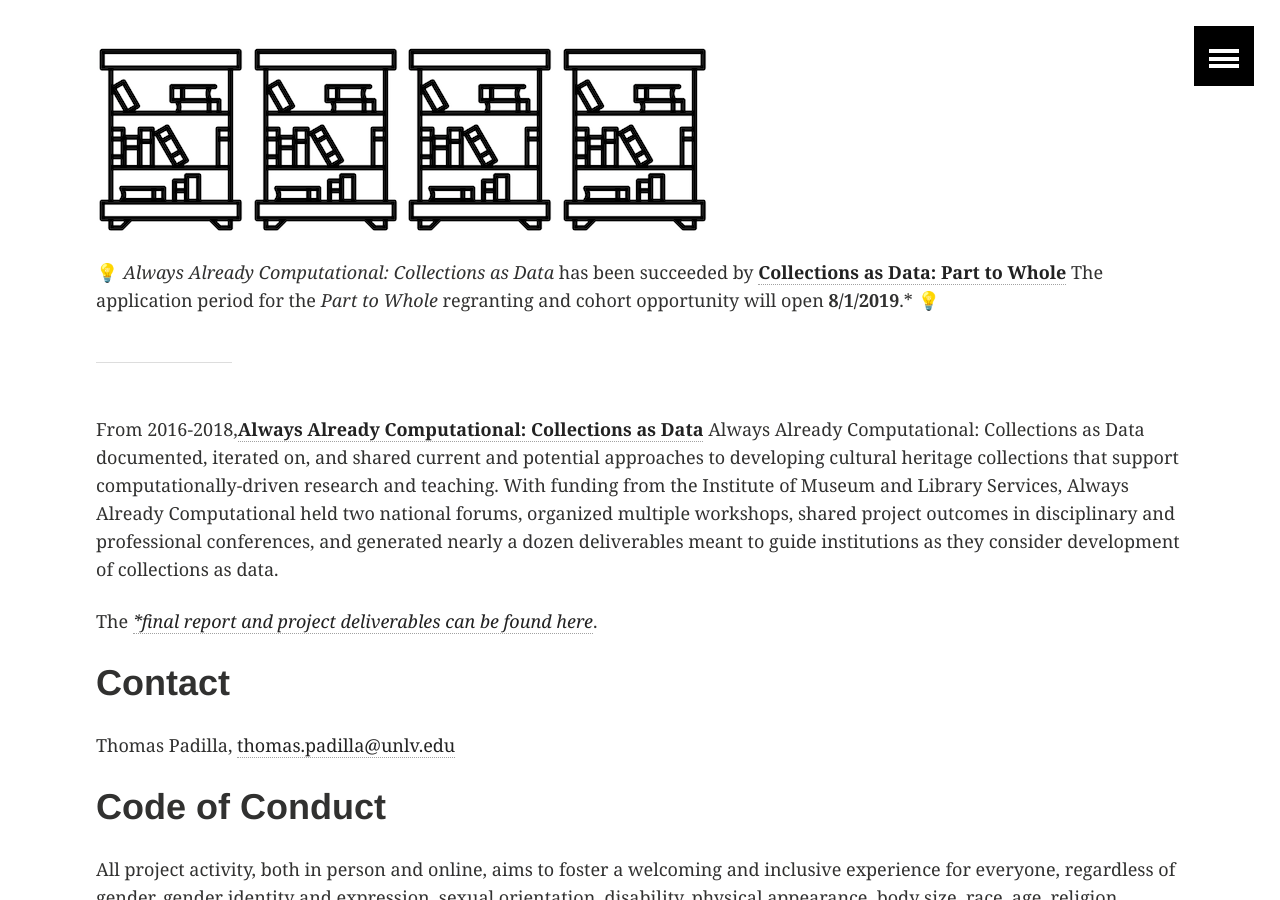
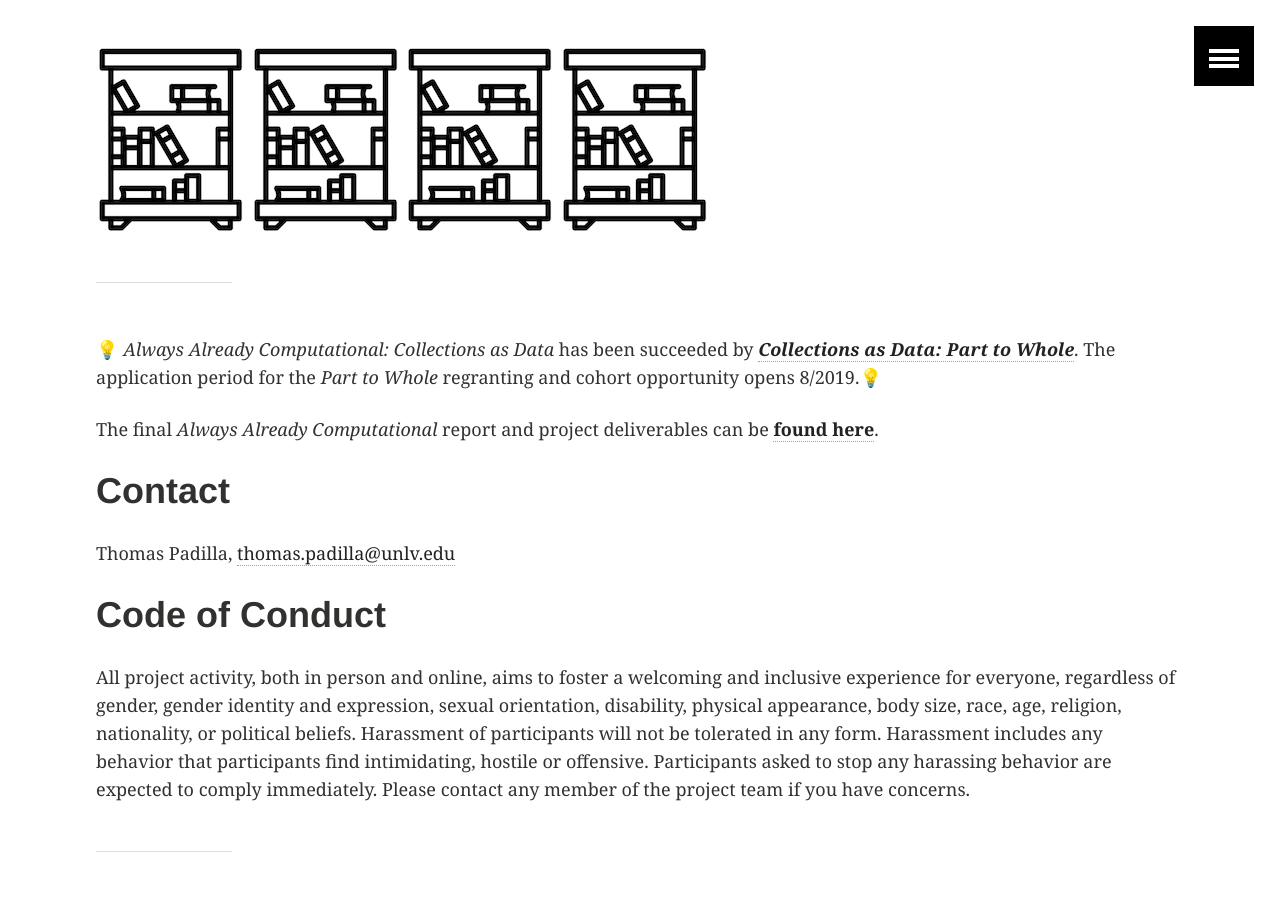
Before and after one commit to collectionsasdata/collectionsasdata.github.io, a Jekyll site: the page built from index.md, in a window 1280 px wide and 900 px high, scrolled down 240 px. Built offline with Jekyll 4.4.1, drawn with Linux system fonts in a browser that asks for light colours.

Commit message:
Update index.md

```diff
--- a/index.md
+++ b/index.md
@@ -5,13 +5,11 @@
 ---
 ![library](images/library.png) ![library](images/library.png) ![library](images/library.png) ![library](images/library.png)
 
-💡 *Always Already Computational: Collections as Data* has been succeeded by [**Collections as Data: Part to Whole**](https://collectionsasdata.github.io/part2whole/) The application period for the *Part to Whole* regranting and cohort opportunity will open **8/1/2019**.* 💡
-
 ---
 
-From 2016-2018,[**Always Already Computational: Collections as Data**](https://www.imls.gov/grants/awarded/LG-73-16-0096-16)  Always Already Computational: Collections as Data documented, iterated on, and shared current and potential approaches to developing cultural heritage collections that support computationally-driven research and teaching. With funding from the Institute of Museum and Library Services, Always Already Computational held two national forums, organized multiple workshops, shared project outcomes in disciplinary and professional conferences, and generated nearly a dozen deliverables meant to guide institutions as they consider development of collections as data.
+💡 *Always Already Computational: Collections as Data* has been succeeded by *[**Collections as Data: Part to Whole**](https://collectionsasdata.github.io/part2whole/)*. The application period for the *Part to Whole* regranting and cohort opportunity opens 8/2019.💡
 
-The [**final report and project deliverables can be found here*](https://osf.io/mx6uk/wiki/home/).
+The final *Always Already Computational* report and project deliverables can be [**found here**](https://osf.io/mx6uk/wiki/home/).
 
 # Contact
 
```
